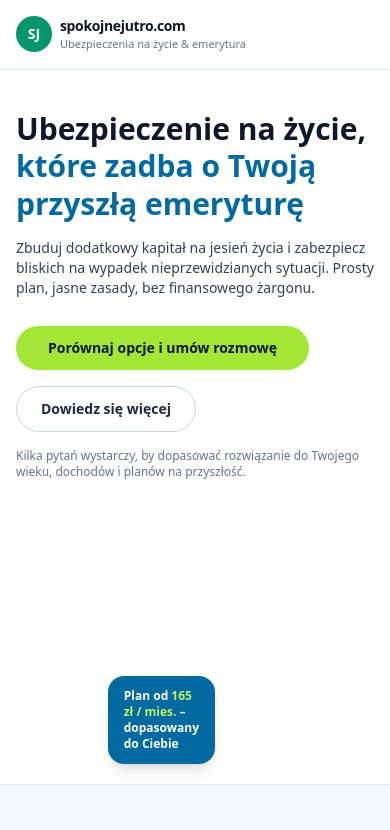
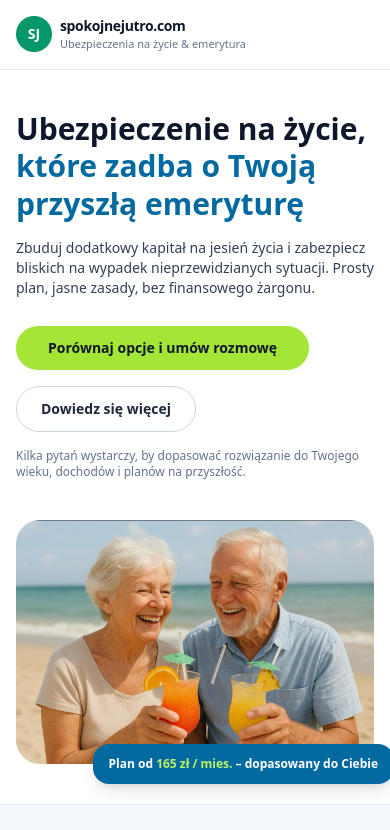
Before and after one commit to Tradingzbotem/spokojnejutro-landing, a Next.js app: page /bright-future in a window 390 px wide. Shown: the top 830 px of the page. Built offline with nearby package versions, Linux system fonts and the light colour scheme.

Commit message:
Fix hero image visibility on mobile

```diff
--- a/app/bright-future/page.tsx
+++ b/app/bright-future/page.tsx
@@ -139,15 +139,16 @@ export default function BrightFutureLanding() {
           </div>
 
           {/* Right – visual / photo */}
-          <div className="flex-1">
-            <div className="relative mx-auto max-w-md">
-              <div className="relative h-56 w-full overflow-hidden rounded-3xl">
+          <div className="w-full flex-1 md:w-1/2 flex justify-center md:justify-end">
+            <div className="relative mx-auto max-w-md w-full">
+              <div className="relative w-full overflow-hidden rounded-3xl">
                 <Image
                   src="/hero.jpg"
                   alt="Rodzina planująca spokojną przyszłość finansową"
-                  fill
+                  width={480}
+                  height={320}
                   sizes="(max-width: 768px) 100vw, 50vw"
-                  className="object-cover"
+                  className="w-full h-auto max-w-[480px] object-cover"
                   priority
                 />
               </div>
```
